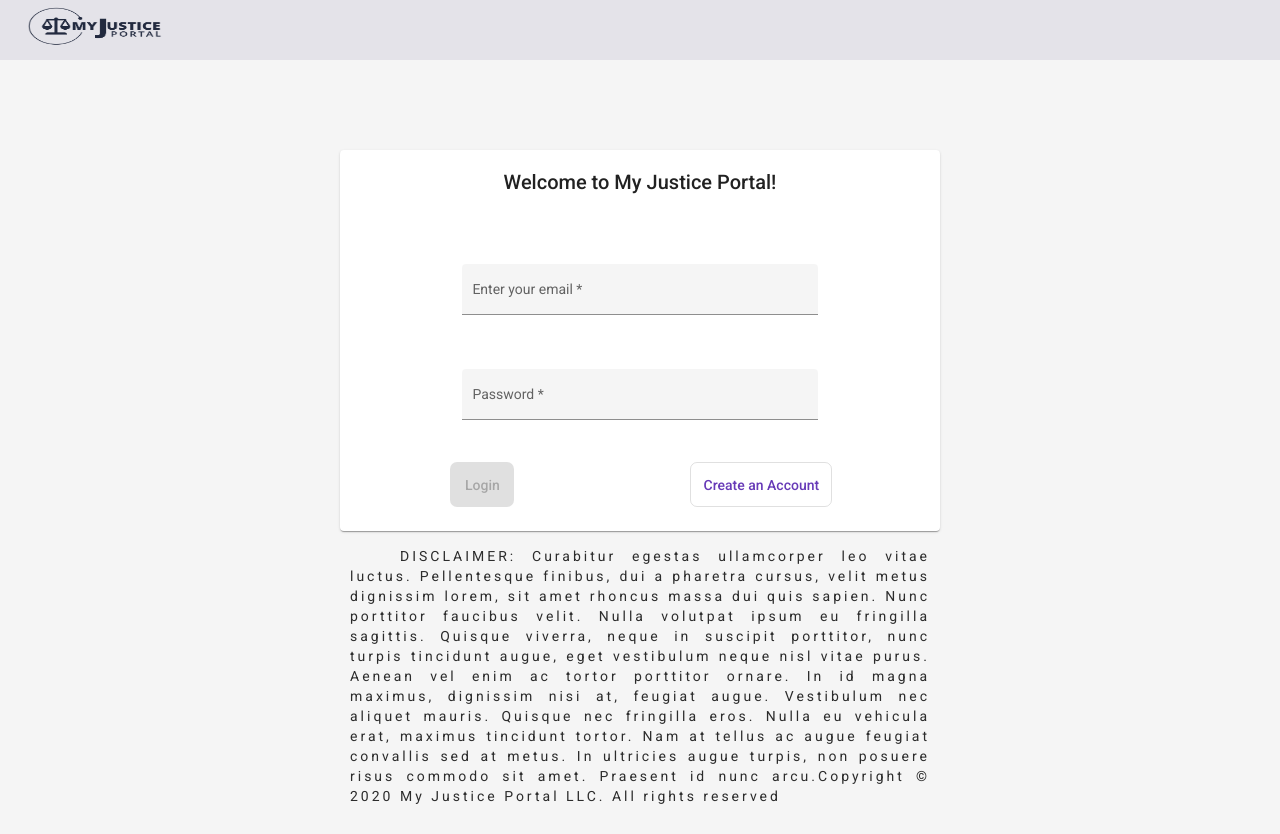
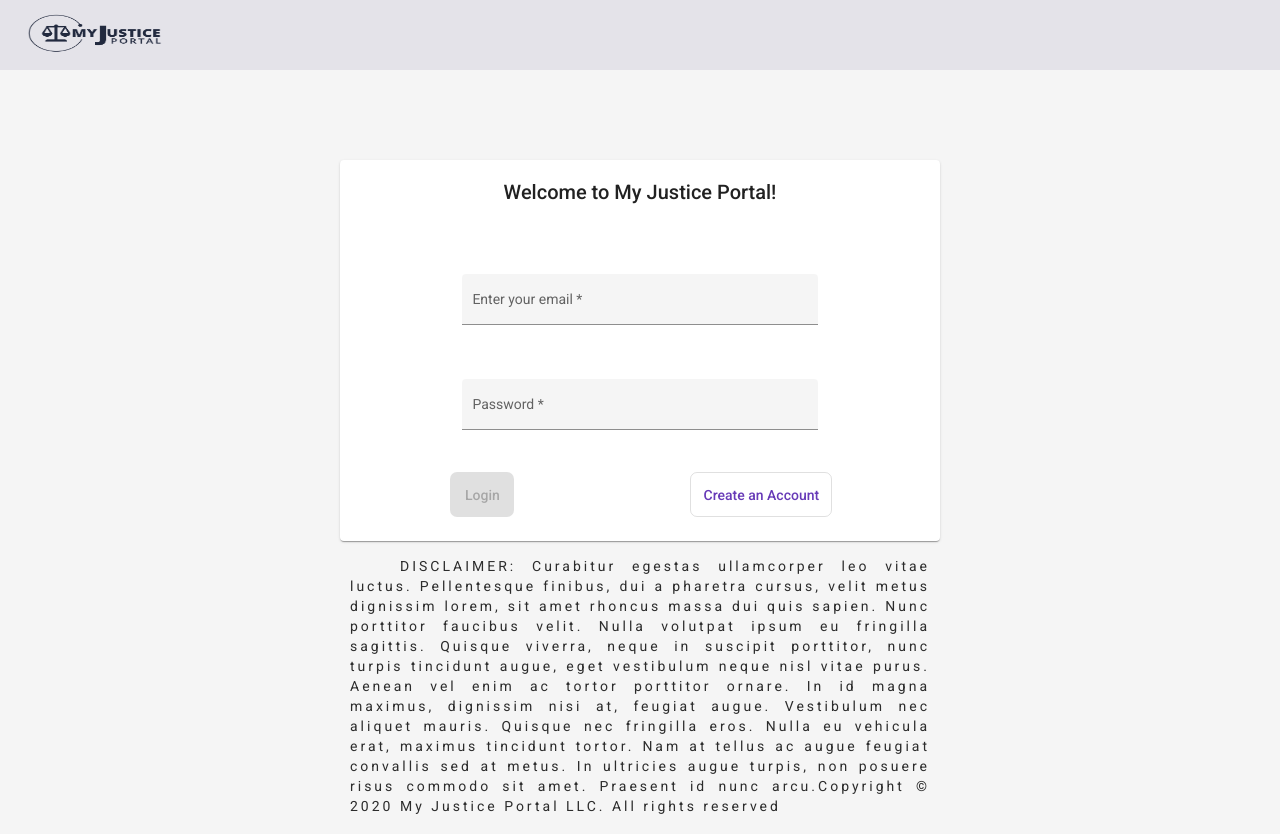
Before and after one commit to Piyush696/myjusticeportal-ui, an Angular app: page /login in a window 1280 px wide. Built offline with nearby package versions, Linux system fonts and the light colour scheme.

Commit message:
header-isuue fixed

```diff
--- a/src/app/pages/login/login.component.css
+++ b/src/app/pages/login/login.component.css
@@ -3,6 +3,11 @@
   align-items: center;
   justify-content: center;
   margin-top: 7%;
+}
+
+.header {
+  height: 70px;
+  background: #e4e3e9;
 }
 
 .input-container {
@@ -16,6 +21,7 @@
   width: 150px;
   height: 60px;
   margin-left: 20px;
+  margin-top: 7px;
 }
 
 .btn-group {
--- a/src/app/pages/login/login.component.html
+++ b/src/app/pages/login/login.component.html
@@ -1,4 +1,4 @@
-<div style="background: #e4e3e9;">
+<div class="header">
     <img src="assets/img/logo.png" alt="logo" class="logo">
 </div>
 <div class="login-container">
--- a/src/app/pages/login/login.component.ts
+++ b/src/app/pages/login/login.component.ts
@@ -21,6 +21,7 @@ export class LoginComponent implements OnInit {
   }
 
   onLogin() {
+    this.router.navigateByUrl('/dashboard')
     console.log('xsax')
     this.loginService.userLogin(
       this.loginForm.get('email').value,
@@ -32,7 +33,6 @@ export class LoginComponent implements OnInit {
           this.loginService.checkToken().then((data: any) => {
             console.log(data)
             this.showNotification('top', 'right');
-            this.router.navigateByUrl('/dashboard')
           })
         }
 
--- a/src/app/pages/registration/registration.component.css
+++ b/src/app/pages/registration/registration.component.css
@@ -7,6 +7,11 @@
 
 .matCard {
   width: 600px;
+}
+
+.header {
+  height: 70px;
+  background: #e4e3e9;
 }
 
 .input-container {
@@ -20,6 +25,7 @@
   width: 150px;
   height: 60px;
   margin-left: 10px;
+  margin-top: 7px;
 }
 
 .form-fields {
--- a/src/app/pages/registration/registration.component.html
+++ b/src/app/pages/registration/registration.component.html
@@ -1,4 +1,4 @@
-<div style="background: #e4e3e9;">
+<div class="header">
     <img src="assets/img/logo.png" alt="logo" class="logo">
 </div>
 <div class="register-container">
```
